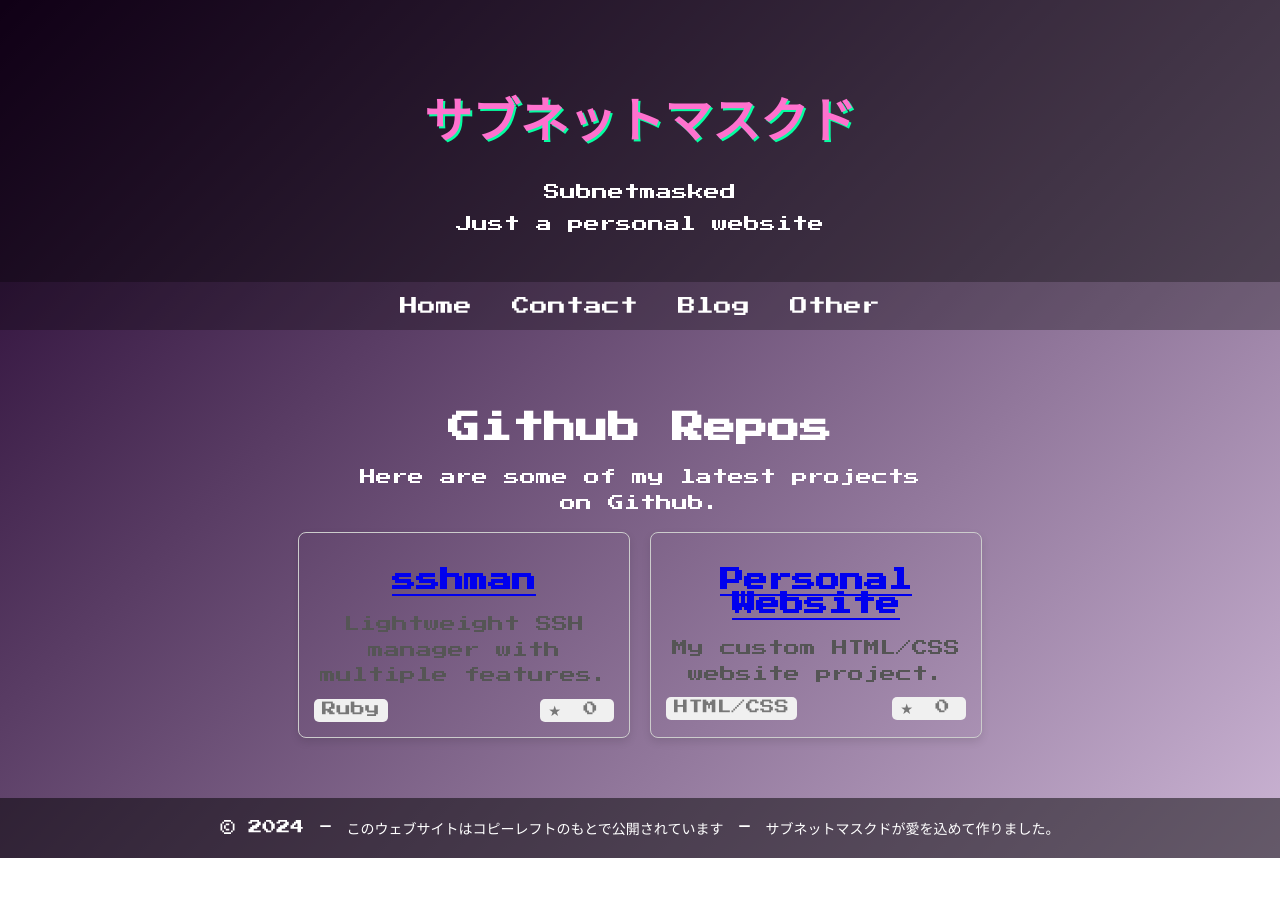
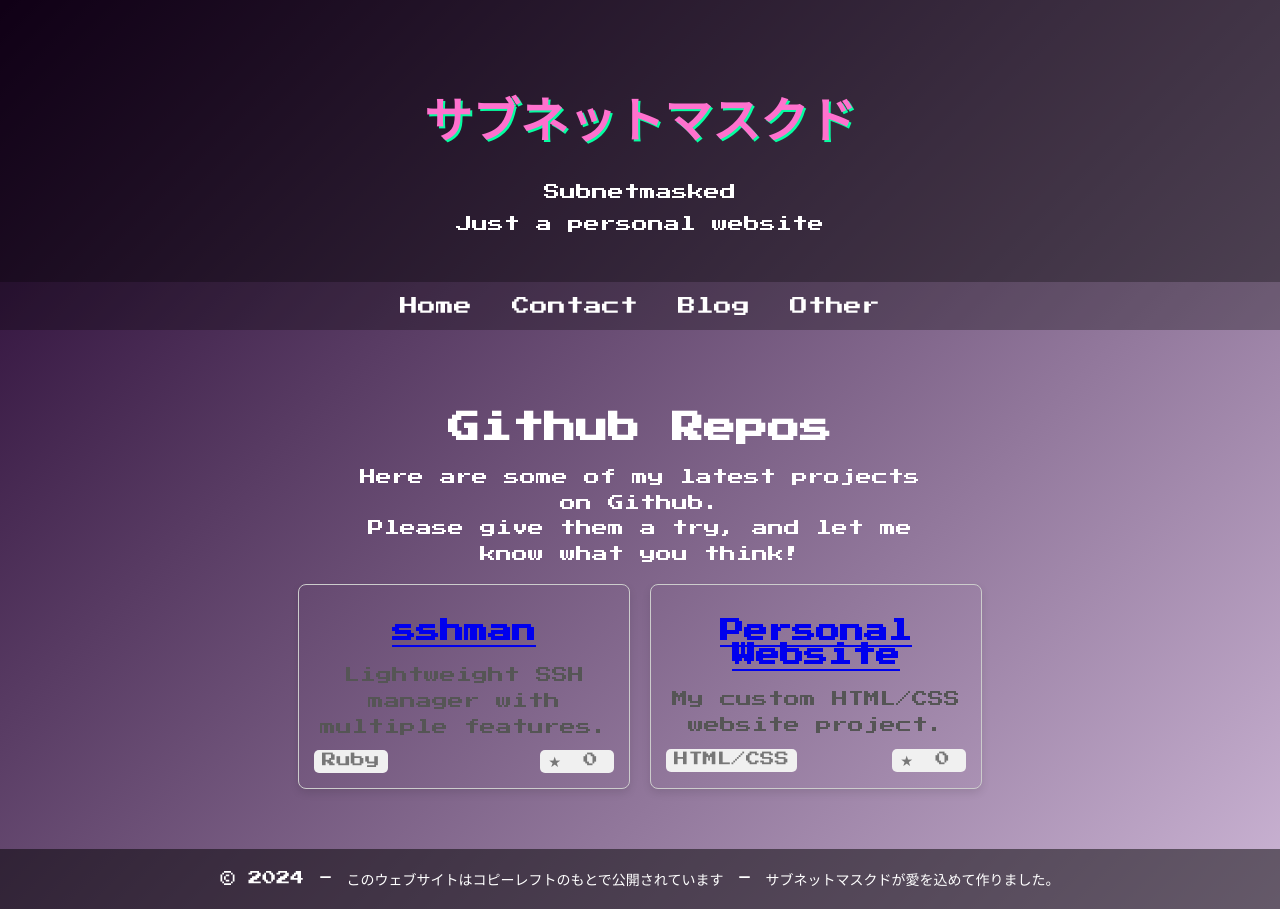
Before and after one commit to subnetmasked/personal-website, a plain HTML site: page index.html in a window 1280 px wide. Before the commit the page ends 858 px from the top, so only its background shows below. Drawn offline with Linux system fonts and the light colour scheme; no server answers.

Commit message:
Update index.html

```diff
--- a/index.html
+++ b/index.html
@@ -26,6 +26,7 @@
     <main>
       <h1>Github Repos</h1>
       <p>Here are some of my latest projects on Github.</p>
+      <p>Please give them a try, and let me know what you think!</p>
       <br>
 <section id="repos">
     <div class="repo-card" data-repo="subnetmasked/sshman">
```
